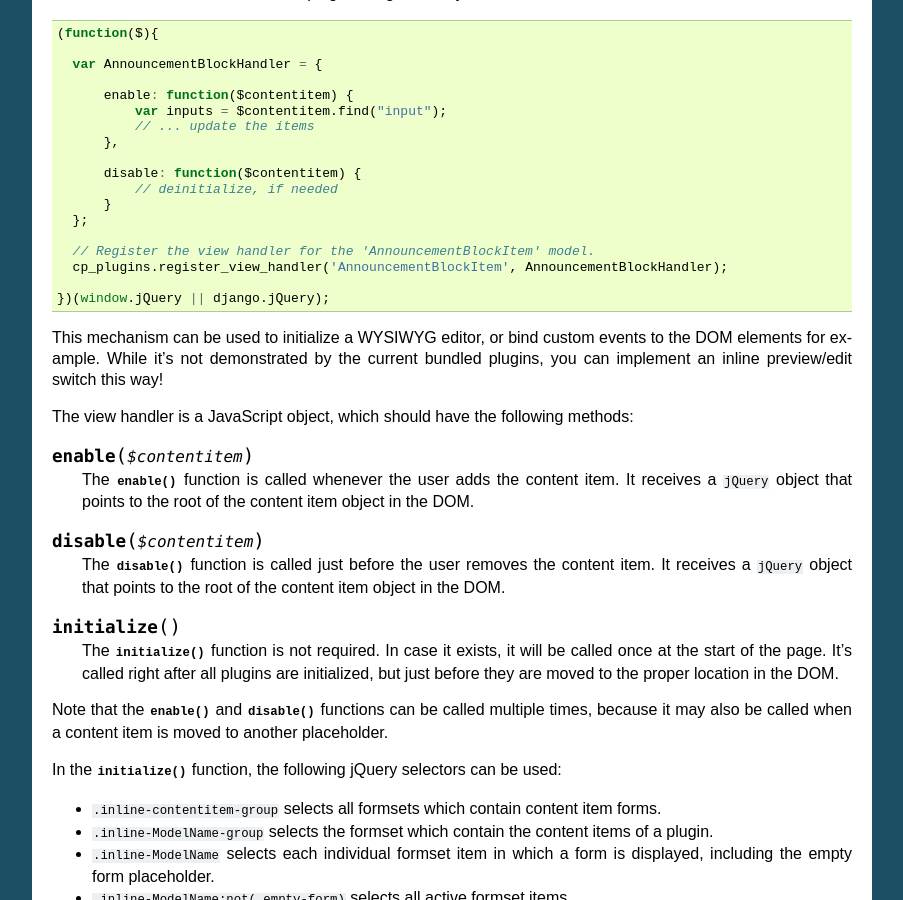
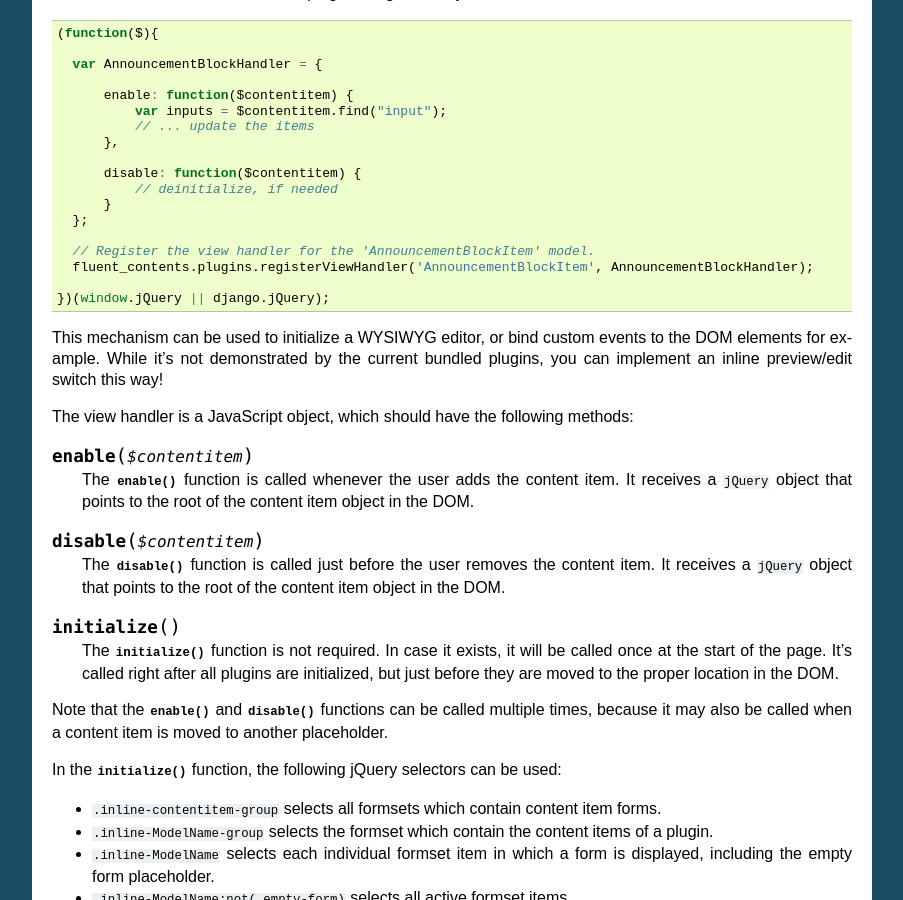
Before and after one commit to django-fluent/django-fluent-contents, a Sphinx documentation site: the page built from docs/newplugins/admin.rst, in a window 1280 px wide and 900 px high, scrolled down 2385 px. Shown: the whole window, without its empty margins (198-1101 px from the left). Built offline with Sphinx 7.4.7, drawn with Linux system fonts in a browser that asks for light colours; pages that are not in the unit, such as notebooks, are missing from menus.

Commit message:
Also using public API for registering view handlers

```diff
--- a/docs/newplugins/admin.rst
+++ b/docs/newplugins/admin.rst
@@ -181,7 +181,7 @@ In case of the Announcement Block plugin, the general layout of the file would l
       };
 
       // Register the view handler for the 'AnnouncementBlockItem' model.
-      cp_plugins.register_view_handler('AnnouncementBlockItem', AnnouncementBlockHandler);
+      fluent_contents.plugins.registerViewHandler('AnnouncementBlockItem', AnnouncementBlockHandler);
 
     })(window.jQuery || django.jQuery);
 
--- a/fluent_contents/plugins/text/static/fluent_contents/plugins/text/text_admin.js
+++ b/fluent_contents/plugins/text/static/fluent_contents/plugins/text/text_admin.js
@@ -59,7 +59,7 @@
 
 
   // Make sure the WYSIWYG editor is loaded for our models.
-  cp_plugins.register_view_handler('TextItem', {
+  fluent_contents.plugins.registerViewHandler('TextItem', {
     'enable': enable_wysiwyg,
     'disable': disable_wysiwyg
   })
```
